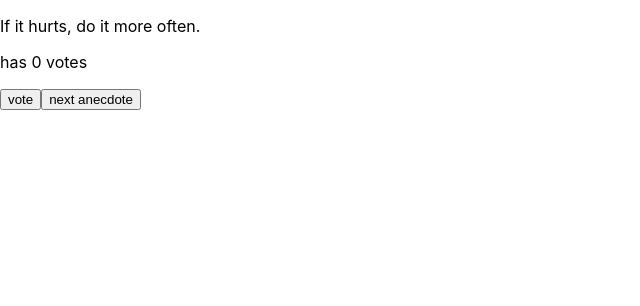
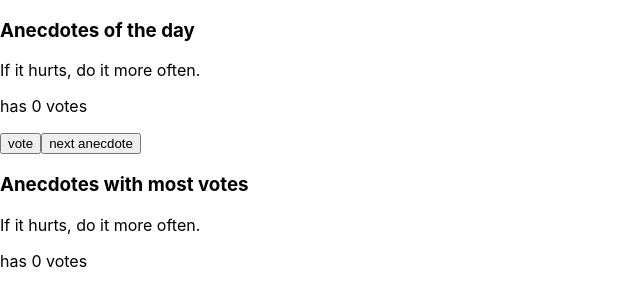
Before and after one commit to PhamDuong01/Full-Stack-Open, a React (Create React App) app: page / in a window 1280 px wide. Shown: the top 306 px of the page, without its empty margins (0-640 px from the left). Built offline with nearby package versions, Linux system fonts and the light colour scheme.

Commit message:
1.14*: anecdotes step3

```diff
--- a/src/App.js
+++ b/src/App.js
@@ -16,7 +16,7 @@ const App = () => {
   const [selected, setSelected] = useState(0);
 
   const [points, setPoint] = useState(Array(anecdotes.length).fill(0));
-
+  const mostVote = points.indexOf(Math.max(...points));
   function randomSelected() {
     setSelected(Math.floor(Math.random() * anecdotes.length));
   }
@@ -27,10 +27,14 @@ const App = () => {
   }
   return (
     <div>
+      <h3>Anecdotes of the day</h3>
       <p>{anecdotes[selected]}</p>
       <p>has {points[selected]} votes</p>
       <button onClick={handleVote}>vote</button>
       <button onClick={randomSelected}>next anecdote</button>
+      <h3>Anecdotes with most votes</h3>
+      <p>{anecdotes[mostVote]}</p>
+      <p>has {points[mostVote]} votes</p>
     </div>
   );
 };
```
